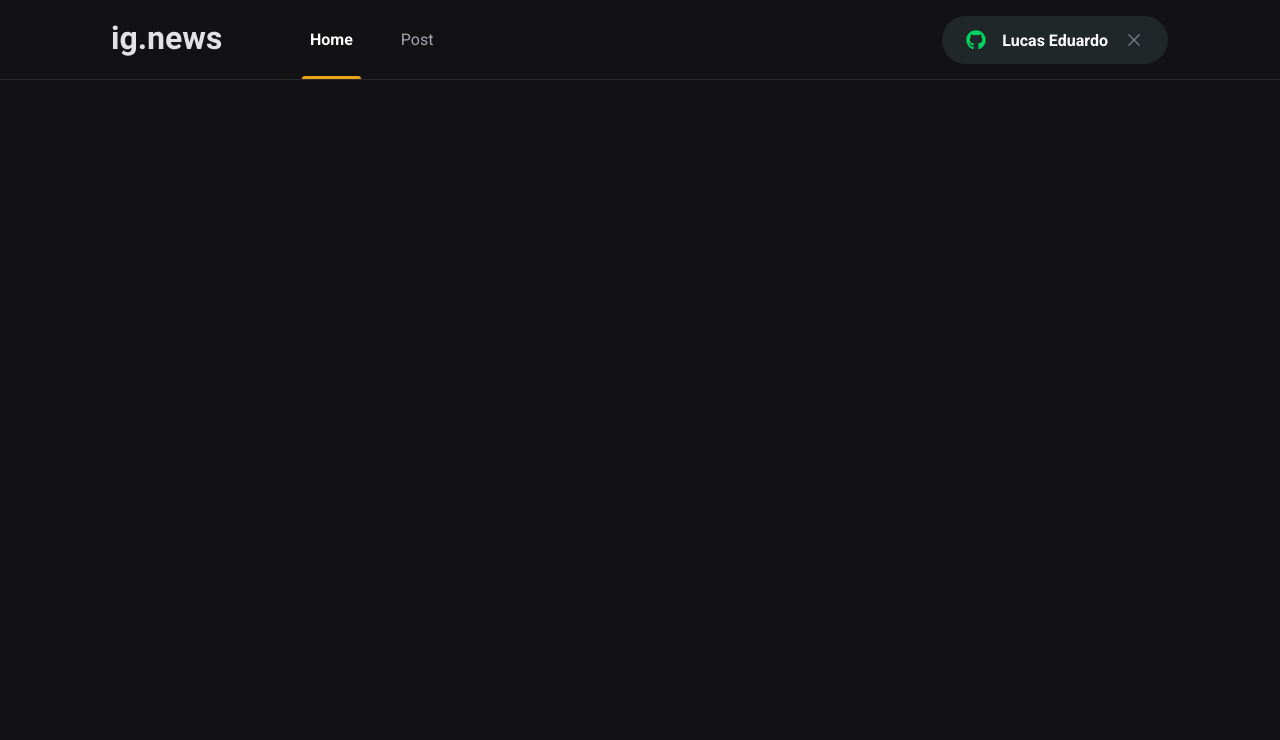
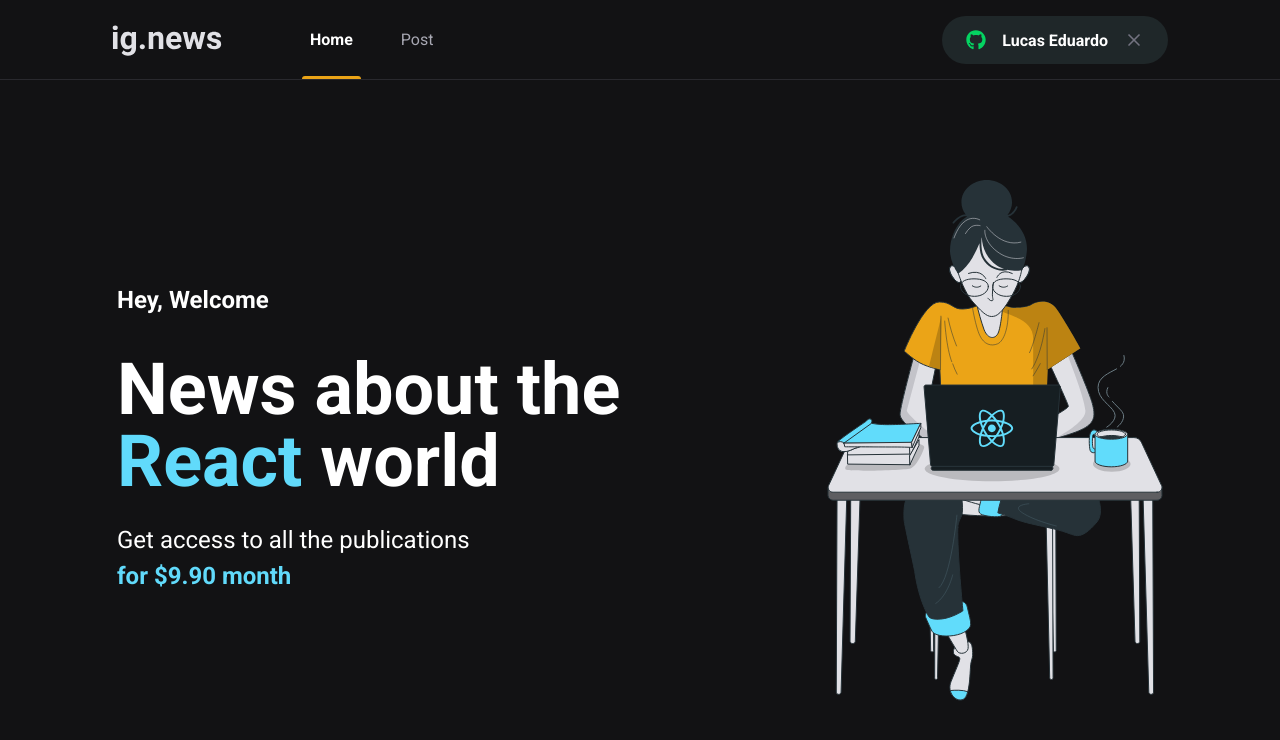
Before and after one commit to Lucasedusi/ignews-nextjs, a Next.js app: page / in a window 1280 px wide. Shown: the top 740 px of the page. Built offline with nearby package versions, Linux system fonts and the light colour scheme.

Commit message:
create home page

```diff
--- /dev/null
+++ b/src/pages/home.module.scss
@@ -0,0 +1,41 @@
+.contentContainer {
+	max-width: 1110px;
+	margin: 0 auto;
+	padding: 0 2rem;
+	height: calc(100vh - 5rem);
+
+	display: flex;
+	justify-content: space-between;
+	align-items: center;
+}
+
+.hero {
+	max-width: 600px;
+
+	> span {
+		font-size: 1.5rem;
+		font-weight: bold;
+	}
+
+	h1 {
+		font-size: 4.5rem;
+		line-height: 4.5rem;
+		font-weight: 900;
+		margin-top: 2.5rem;
+
+		span {
+			color: var(--cyan-500);
+		}
+	}
+
+	p {
+		font-size: 1.5rem;
+		line-height: 2.25rem;
+		margin-top: 1.5rem;
+
+		span {
+			color: var(--cyan-500);
+			font-weight: bold;
+		}
+	}
+}
--- a/src/pages/index.tsx
+++ b/src/pages/index.tsx
@@ -1,13 +1,27 @@
 import Head from "next/head";
 
-// import styles from "../styles/home.module.scss";
+import styles from "./home.module.scss";
 
 export default function Home() {
 	return (
 		<>
 			<Head>
-				<title>Início | ig.news</title>
+				<title>Home | ig.news</title>
 			</Head>
+
+			<main className={styles.contentContainer}>
+				<section className={styles.hero}>
+					<span>Hey, Welcome</span>
+					<h1>
+						News about the <span>React</span> world
+					</h1>
+					<p>
+						Get access to all the publications <br />
+						<span>for $9.90 month</span>
+					</p>
+				</section>
+				<img src="/images/avatar.svg" />
+			</main>
 		</>
 	);
 }
```
